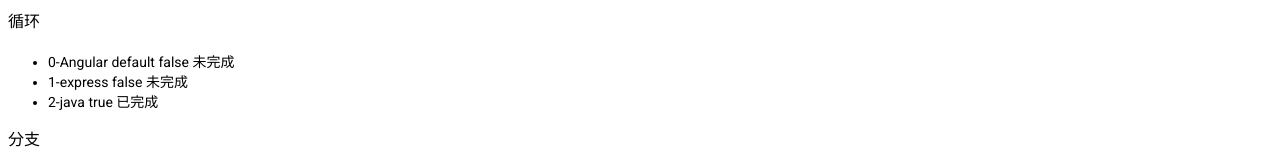
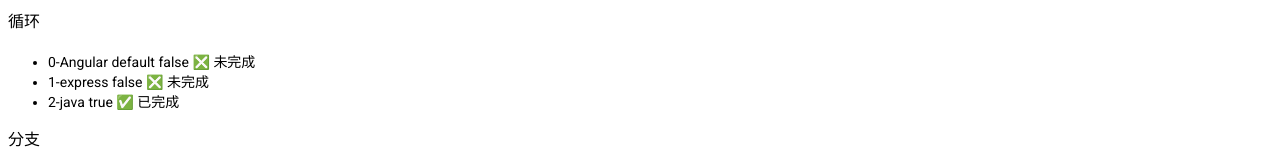
Before and after one commit to lsy0xcc/Angular-Demo, an Angular app: page / in a window 1280 px wide. Shown: the top 160 px of the page. Built offline with nearby package versions, Linux system fonts and the light colour scheme.

Commit message:
change name

```diff
--- a/src/app/learning-angular/my-pipe.pipe.ts
+++ b/src/app/learning-angular/my-complete-flag.pipe.ts
@@ -1,9 +1,10 @@
 import { Pipe, PipeTransform } from '@angular/core';
 
 @Pipe({
-  name: 'myPipe',
+  name: 'myCompleteFlag'
 })
-export class MyPipePipe implements PipeTransform {
+export class MyCompleteFlagPipe implements PipeTransform {
+
   transform(value: unknown, ...args: unknown[]): unknown {
     let [isText, lang] = args;
     if (!isText) {
@@ -15,4 +16,5 @@
       return value ? 'Completed' : 'Not completed';
     }
   }
+
 }
--- a/src/app/learning-angular/my-directive/my-directive.component.html
+++ b/src/app/learning-angular/my-directive/my-directive.component.html
@@ -4,7 +4,8 @@
     <span> {{ i }}-{{ e.text }} </span>
     <span *ngIf="isFirst"> default </span>
     <span> {{ e.complete }} </span>
-    <span> {{ e.complete | myPipe : true : "zh" }} </span>
+    <span> {{ e.complete | myCompleteFlag }} </span>
+    <span> {{ e.complete | myCompleteFlag : true : "zh" }} </span>
   </li>
 </ul>
 
--- a/src/app/learning-angular/my-directive/my-directive.component.ts
+++ b/src/app/learning-angular/my-directive/my-directive.component.ts
@@ -1,5 +1,5 @@
 import { Component, OnInit } from '@angular/core';
-import { MyServiceService } from '../my-service.service';
+import { MyLogService } from '../my-log.service';
 
 @Component({
   selector: 'learning-angular-my-directive',
@@ -7,8 +7,8 @@
   styleUrls: ['./my-directive.component.scss'],
 })
 export class MyDirectiveComponent implements OnInit {
-  serv: MyServiceService;
-  constructor(serv: MyServiceService) {
+  serv: MyLogService;
+  constructor(serv: MyLogService) {
     this.serv = serv;
   }
   toDoList: any[] = [
--- a/src/app/learning-angular/my-service.service.ts
+++ b/src/app/learning-angular/my-log.service.ts
@@ -3,7 +3,7 @@
 @Injectable({
   providedIn: 'root'
 })
-export class MyServiceService {
+export class MyLogService {
 
   constructor() { }
 
```
Also changed, not shown: src/app/learning-angular/learning-angular.module.ts (+3 -5 lines).
